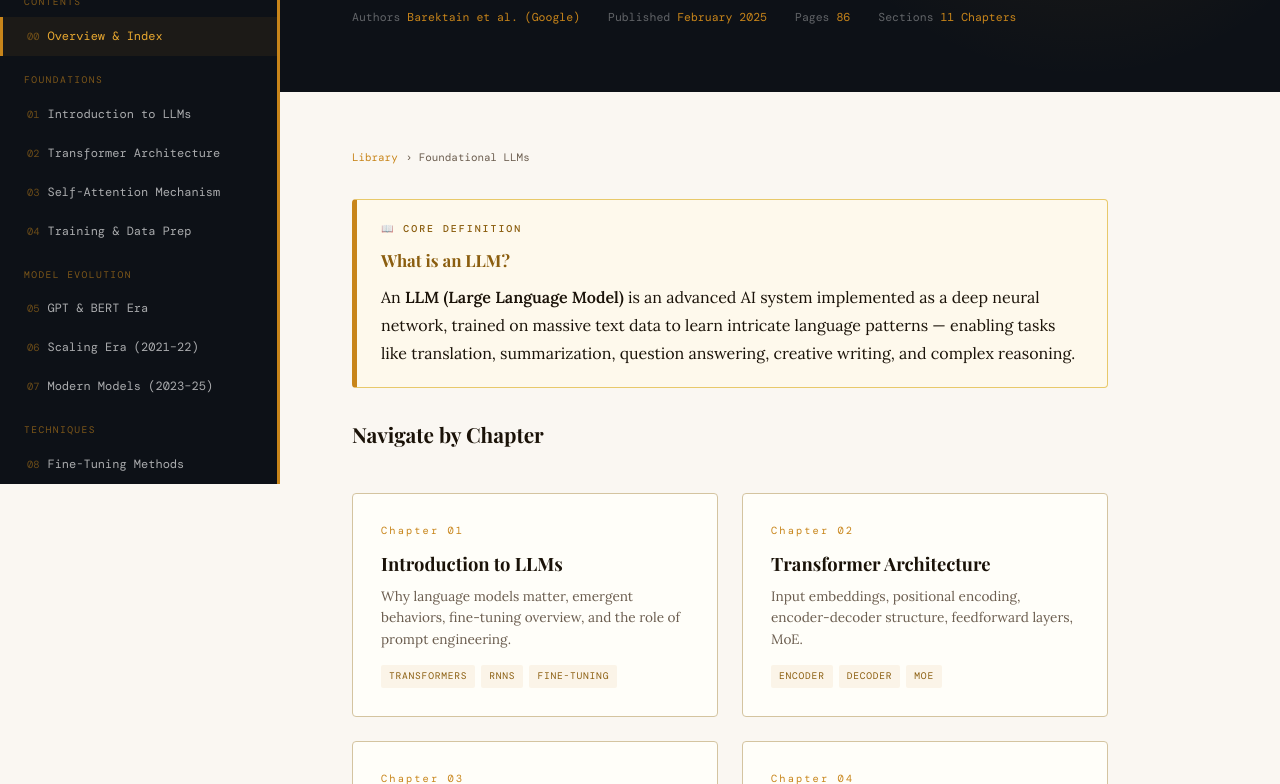
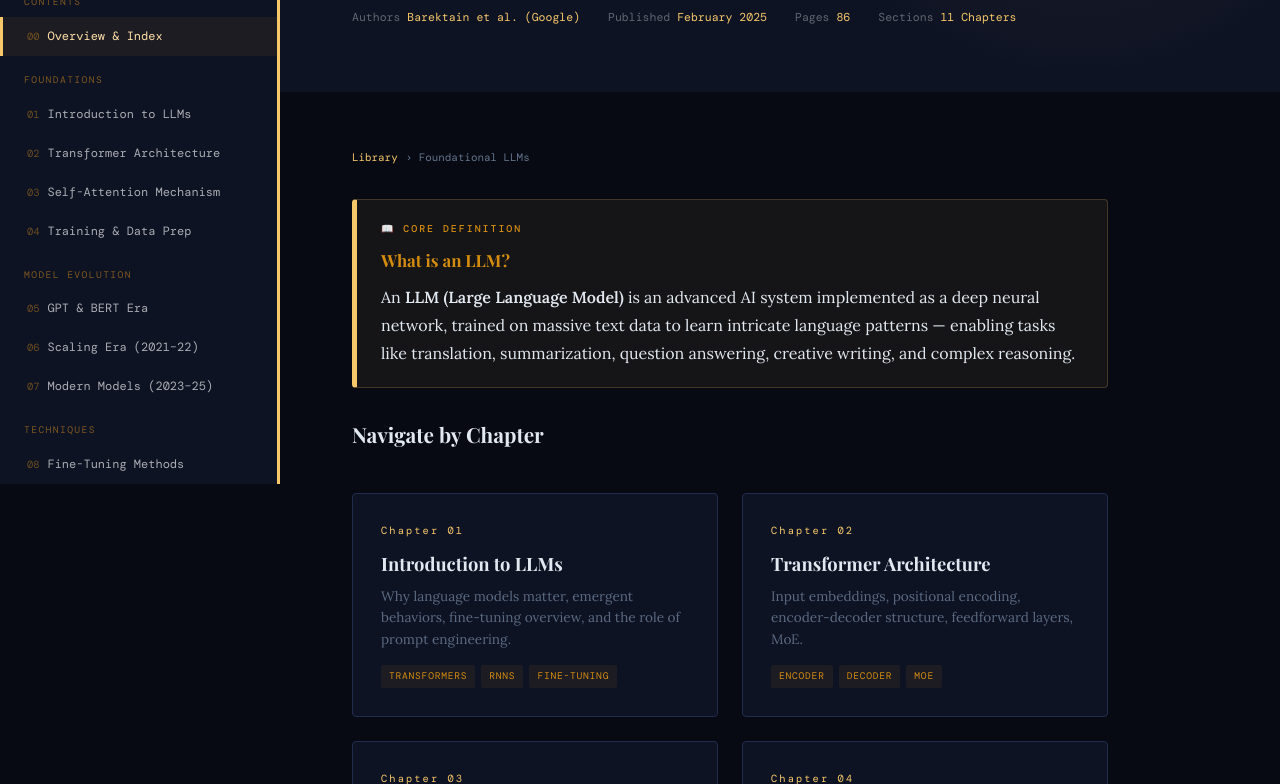
Before and after one commit to itspriyanshuks17/gen_ai, a plain HTML site: page llm.html in a window 1280 px wide. Shown: the part 316-1100 px from the top of the page. Drawn offline with nearby package versions, Linux system fonts and the light colour scheme; a web font is replaced by a local one.

```diff
--- a/llm.html
+++ b/llm.html
@@ -8,21 +8,21 @@
 <link href="https://fonts.googleapis.com/css2?family=Playfair+Display:ital,wght@0,400;0,700;0,900;1,400&family=DM+Mono:wght@300;400;500&family=Lora:ital,wght@0,400;0,600;1,400&display=swap" rel="stylesheet">
 <style>
   :root {
-    --ink: #1a1208;
-    --parchment: #f5f0e8;
-    --cream: #faf7f2;
-    --amber: #c8851a;
-    --amber-light: #e8a830;
-    --amber-dark: #8b5e0f;
-    --rust: #9b3a1a;
-    --sage: #4a6741;
-    --midnight: #0d1117;
-    --steel: #2c3e50;
-    --muted: #6b5d4f;
-    --border: #d4c4a0;
-    --highlight: #fff3cd;
-    --card-bg: #fffef9;
-    --shadow: rgba(26,18,8,0.12);
+    --ink: #e2e8f0;
+    --parchment: #151d36;
+    --cream: #070a13;
+    --amber: #f7c86a;
+    --amber-light: #ffe1a8;
+    --amber-dark: #d48c10;
+    --rust: #ff758f;
+    --sage: #6af7c8;
+    --midnight: #0e1324;
+    --steel: #8fa0c0;
+    --muted: #64748b;
+    --border: #212c4e;
+    --highlight: rgba(247,200,106,0.15);
+    --card-bg: #0e1324;
+    --shadow: rgba(0,0,0,0.4);
   }
 
   * { margin: 0; padding: 0; box-sizing: border-box; }
@@ -248,7 +248,8 @@
 
   p {
     margin-bottom: 16px;
-    color: #2d2010;
+    color: var(--ink);
+    opacity: 0.9;
     font-size: 1rem;
   }
 
@@ -261,25 +262,26 @@
   }
 
   .callout-definition {
-    background: #fef9ec;
-    border: 1px solid #e8c96a;
+    background: rgba(247,200,106,0.06);
+    border: 1px solid rgba(247,200,106,0.2);
     border-left: 5px solid var(--amber);
   }
 
   .callout-key {
-    background: #f0f7ee;
-    border: 1px solid #b8d4b0;
+    background: rgba(106,247,200,0.06);
+    border: 1px solid rgba(106,247,200,0.2);
     border-left: 5px solid var(--sage);
   }
 
   .callout-warning {
-    background: #fef2f0;
-    border: 1px solid #e8b4a8;
+    background: rgba(255,117,143,0.06);
+    border: 1px solid rgba(255,117,143,0.2);
     border-left: 5px solid var(--rust);
   }
 
   .callout-formula {
     background: var(--midnight);
+    border: 1px solid var(--border);
     border-left: 5px solid var(--amber);
     color: #e8e0d0;
     font-family: 'DM Mono', monospace;
@@ -529,8 +531,9 @@
     padding: 8px 0 8px 20px;
     position: relative;
     font-size: 0.95rem;
-    color: #2d2010;
-    border-bottom: 1px dotted rgba(200,133,26,0.2);
+    color: var(--ink);
+    opacity: 0.9;
+    border-bottom: 1px dotted rgba(247,200,106,0.15);
   }
 
   .note-list li::before {
```
Also changed, not shown: index.html (+22 -1 lines).
